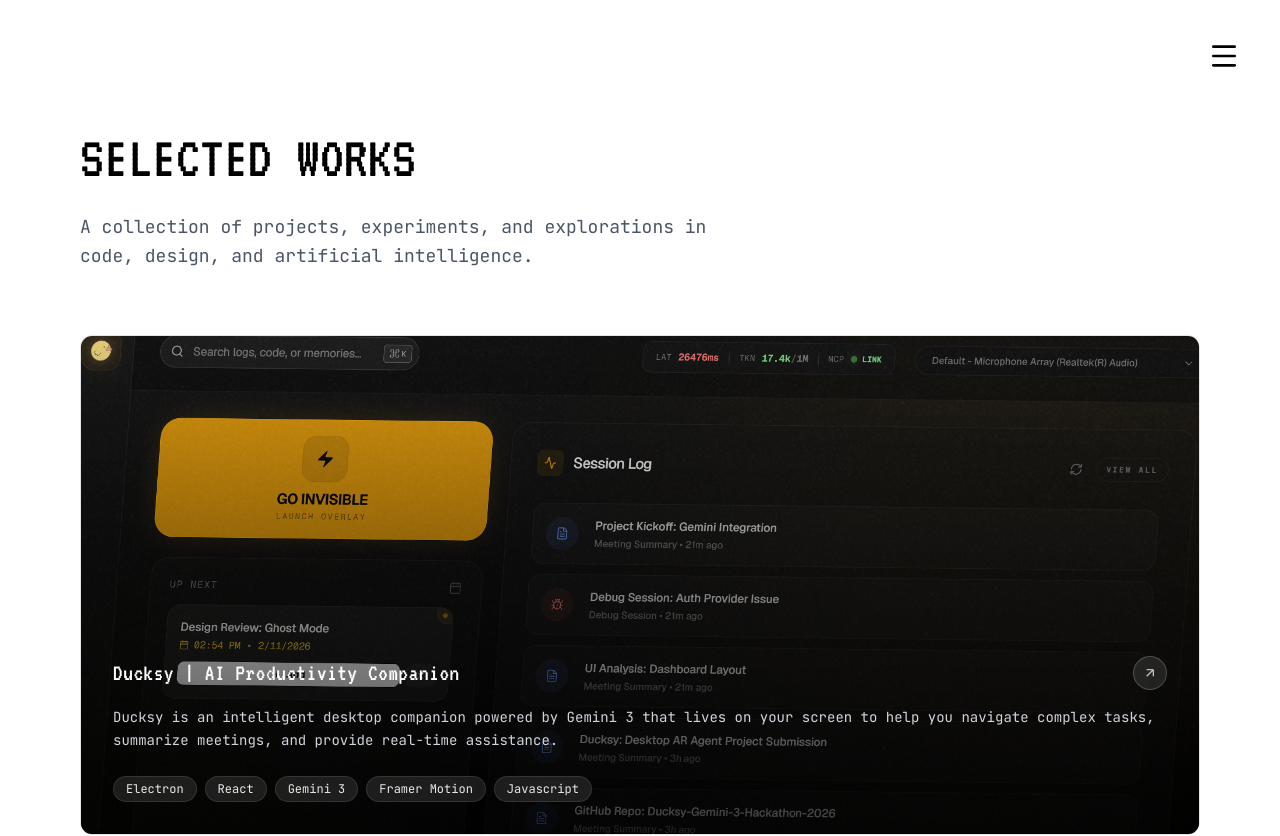
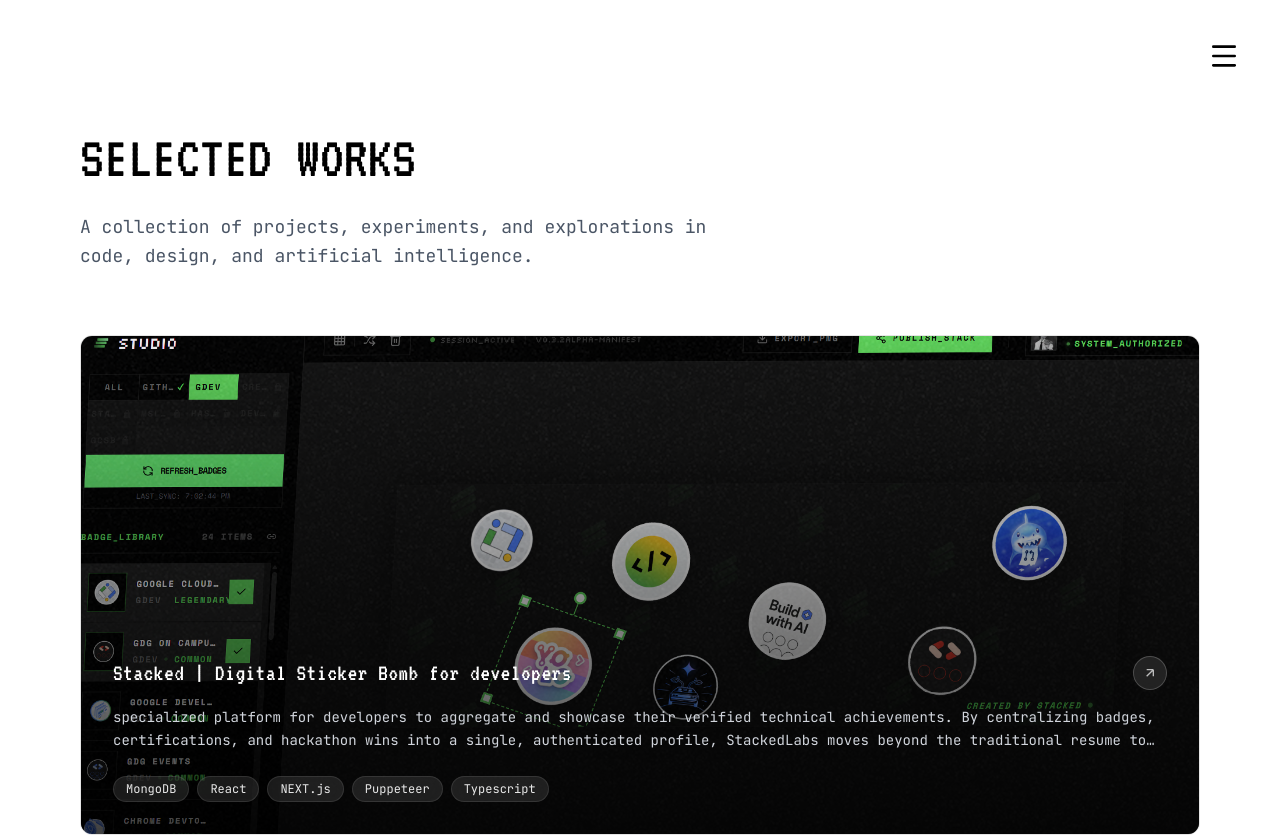
Before and after one commit to SeanNachapat/seanstlab.com, a Next.js app: page /projects in a window 1280 px wide. Shown: the top 836 px of the page. Built offline with nearby package versions, Linux system fonts and the light colour scheme.

Commit message:
Add Stacked

```diff
--- a/src/data/projects.ts
+++ b/src/data/projects.ts
@@ -8,6 +8,15 @@
 }
 
 export const projects: Project[] = [
+    {
+        title: "Stacked | Digital Sticker Bomb for developers",
+        description:
+            "specialized platform for developers to aggregate and showcase their verified technical achievements. By centralizing badges, certifications, and hackathon wins into a single, authenticated profile, StackedLabs moves beyond the traditional resume to provide a high-trust, visual representation of a developer’s true skill set and growth.",
+        tags: ["MongoDB", "React", "NEXT.js", "Puppeteer", "Typescript"],
+        link: "https://stacked.seanstlab.com/",
+        image: "/stacked.png",
+        flagship: true,
+    },
     {
         title: "Ducksy | AI Productivity Companion",
         description:
```
Also changed, not shown: public/stacked.png (added).
